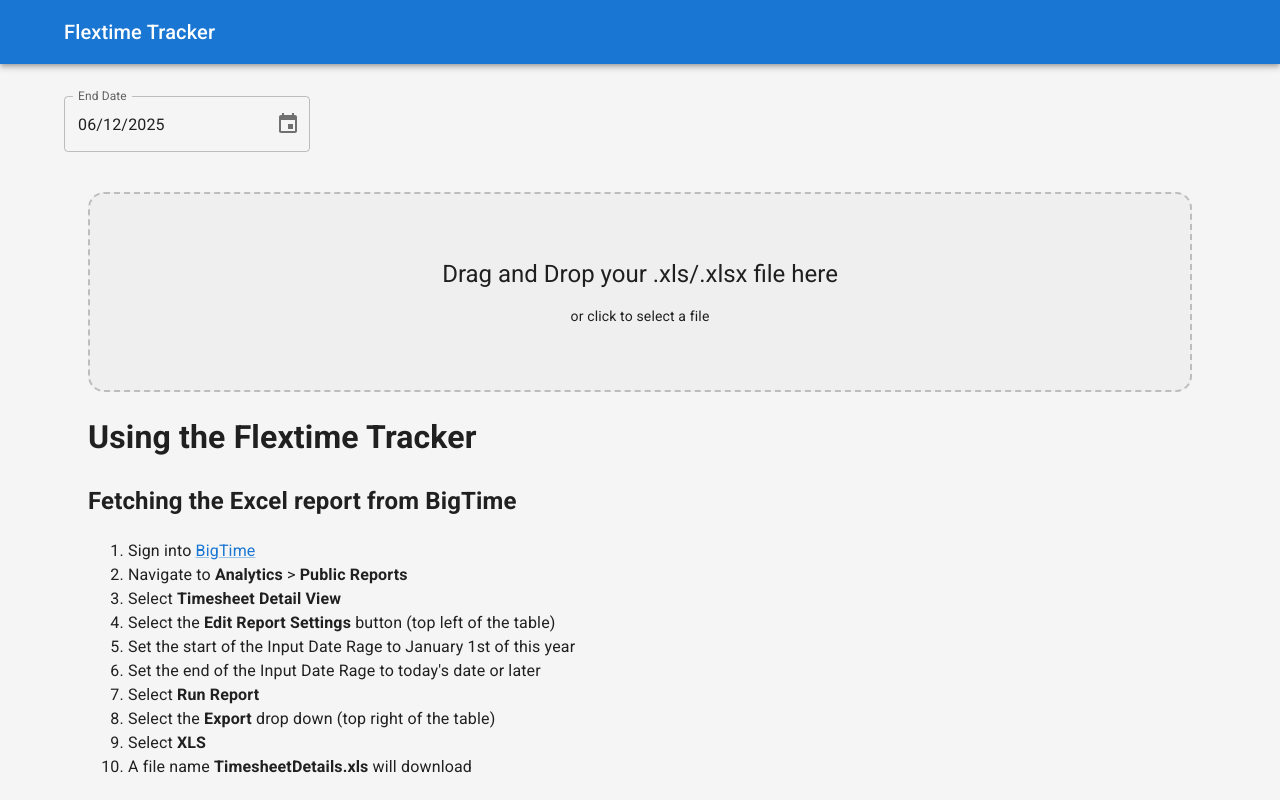
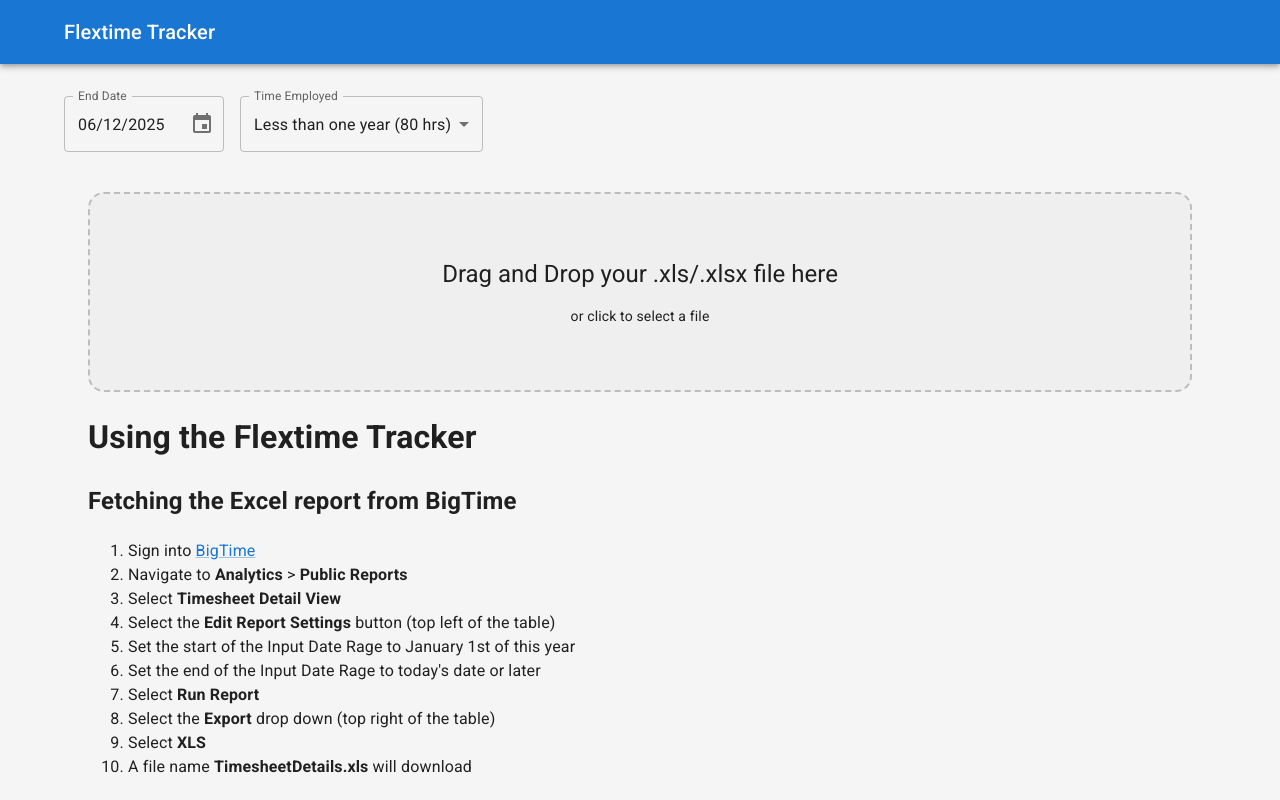
Before and after one commit to dlennox24/flextime-tracker, a React (Vite) app: page / in a window 1280 px wide. Shown: the top 800 px of the page. Built offline with nearby package versions, Linux system fonts and the light colour scheme; some icons are missing.

Commit message:
added Time Employed

```diff
--- a/src/components/EndDateSelector.tsx
+++ b/src/components/EndDateSelector.tsx
@@ -1,14 +1,18 @@
+import { FormControl, InputLabel, MenuItem, Select, Stack } from '@mui/material';
 import { DatePicker } from '@mui/x-date-pickers/DatePicker';
 import { Dayjs } from 'dayjs';
-import { useStore } from '../store/zustand';
+import { smtoLimitOptions, SmtoLimitOption, useStore } from '../store/zustand';
 
 export default function EndDateSelector() {
   const endDate = useStore((s) => s.endDate);
   const handleUpdateEndDate = useStore((s) => s.updateEndDate);
+  const smtoLimitOption = useStore((s) => s.smtoLimitOption);
+  const handleUpdateSmtoLimitOption = useStore((s) => s.updateSmtoLimitOption);
 
   return (
+    <Stack direction={{ xs: 'column', sm: 'row' }} spacing={2} sx={{ mb: 2 }}>
       <DatePicker
-      sx={{ mb: 2 }}
+        sx={{ flex: 1, maxWidth: 160 }}
         label="End Date"
         value={endDate}
         onChange={(newValue: Dayjs | null) => {
@@ -17,5 +21,21 @@ export default function EndDateSelector() {
           }
         }}
       />
+      <FormControl sx={{ minWidth: 240 }}>
+        <InputLabel id="smto-limit-label">Time Employed</InputLabel>
+        <Select
+          labelId="smto-limit-label"
+          label="Time Employed"
+          value={smtoLimitOption}
+          onChange={(event) =>
+            handleUpdateSmtoLimitOption(event.target.value as SmtoLimitOption)
+          }
+        >
+          {smtoLimitOptions.map(({ label, value, hours }) => (
+            <MenuItem key={value} value={value}>{`${label} (${hours} hrs)`}</MenuItem>
+          ))}
+        </Select>
+      </FormControl>
+    </Stack>
   );
 }
--- a/src/components/EnhancedDateCalendar.tsx
+++ b/src/components/EnhancedDateCalendar.tsx
@@ -17,7 +17,7 @@ import { PickersDay, PickersDayProps } from '@mui/x-date-pickers/PickersDay';
 import dayjs, { Dayjs } from 'dayjs';
 import * as React from 'react';
 import { useStore } from '../store/zustand';
-import { DailySum, MonthlySum, SMTO_ANNUAL_LIMIT_HOURS } from '../utils/parseTimeData';
+import { DailySum, MonthlySum } from '../utils/parseTimeData';
 
 type ChipColor = ChipProps['color'];
 
@@ -264,9 +264,10 @@ export default function EnhancedDateCalendar({
 }: EnhancedDateCalendarProps) {
   const theme = useTheme();
   const endDate = useStore((s) => s.endDate);
+  const smtoAnnualLimit = useStore((s) => s.smtoAnnualLimitHours);
   const entryMap = React.useMemo(() => getEntryMap(entries), [entries]);
-  const { flextimeAccrued, flextimeUsed, vacationTimeUsed, flextimeYTD, vacationTimeRemaining } =
-    summary;
+  const { flextimeAccrued, flextimeUsed, vacationTimeUsed, flextimeYTD, vacationTimeYTD } = summary;
+  const vacationTimeRemaining = Math.max(smtoAnnualLimit - vacationTimeYTD, 0);
   const smtoRemainingColor = React.useMemo<PaletteColor>(() => {
     const lighterMain = lighten(theme.palette.secondary.main, 0.3);
     return {
@@ -302,7 +303,7 @@ export default function EnhancedDateCalendar({
       primaryText: `${vacationTimeRemaining} hour${
         Math.abs(vacationTimeRemaining) === 1 ? '' : 's'
       }`,
-      secondaryText: `SMTO Time Remaining (Annual cap ${SMTO_ANNUAL_LIMIT_HOURS} hrs)`,
+      secondaryText: `SMTO Time Remaining (Annual cap ${smtoAnnualLimit} hrs)`,
       color: smtoRemainingColor,
     },
   ];
--- a/src/components/TrackerRows.tsx
+++ b/src/components/TrackerRows.tsx
@@ -12,6 +12,7 @@ import { lighten, useTheme } from '@mui/material/styles';
 import dayjs from 'dayjs';
 import MdxInstructions from '../content/instructions.mdx';
 import mdxComponents from '../utils/mdxComponents';
+import { useStore } from '../store/zustand';
 import { MonthGroup } from '../utils/parseTimeData';
 import EnhancedDateCalendar from './EnhancedDateCalendar';
 import ExcelUploader from './ExcelUploader';
@@ -30,6 +31,7 @@ export default function TrackerRows({
   setIsLoading: (isLoading: boolean) => void;
 }) {
   const theme = useTheme();
+  const smtoAnnualLimit = useStore((s) => s.smtoAnnualLimitHours);
   return (
     <Box sx={{ width: '100%' }}>
       <Collapse in={!isDataParsed && !isLoading}>
@@ -40,7 +42,8 @@ export default function TrackerRows({
       </Collapse>
       <Collapse in={isDataParsed && !isLoading}>
         {data.map(({ month, entries, summary }, i) => {
-          const { flextimeYTD, vacationTimeRemaining } = summary;
+          const { flextimeYTD, vacationTimeYTD } = summary;
+          const vacationTimeRemaining = Math.max(smtoAnnualLimit - vacationTimeYTD, 0);
           const smtoRemainingColor = lighten(theme.palette.secondary.main, 0.3);
           const headerMetrics = [
             {
--- a/src/store/zustand.ts
+++ b/src/store/zustand.ts
@@ -1,25 +1,49 @@
 import dayjs, { Dayjs } from 'dayjs';
 import { create } from 'zustand';
 import { DaysOfWeekType_ddd } from '../types/Date';
+
+export type SmtoLimitOption = 'less-than-one-year' | 'more-than-one-year';
+
+const smtoLimitHoursByOption: Record<SmtoLimitOption, number> = {
+  'less-than-one-year': 80,
+  'more-than-one-year': 168,
+};
 
 export type StoreValuesType = {
   workdayHours: number;
   weekends: DaysOfWeekType_ddd[];
   endDate: Dayjs;
+  smtoLimitOption: SmtoLimitOption;
+  smtoAnnualLimitHours: number;
 };
 
 export type StoreFunctionsType = {
   resetEndDate: () => void;
   updateEndDate: (endDate: Dayjs) => void;
+  updateSmtoLimitOption: (option: SmtoLimitOption) => void;
 };
 
 export type StoreType = StoreValuesType & StoreFunctionsType;
 
 const currentDate = dayjs();
+const defaultSmtoOption: SmtoLimitOption = 'less-than-one-year';
+
 export const useStore = create<StoreType>((set) => ({
   workdayHours: 8,
   weekends: ['Sat', 'Sun'],
   endDate: currentDate,
+  smtoLimitOption: defaultSmtoOption,
+  smtoAnnualLimitHours: smtoLimitHoursByOption[defaultSmtoOption],
   resetEndDate: () => set({ endDate: currentDate }),
   updateEndDate: (endDate: Dayjs) => set({ endDate }),
+  updateSmtoLimitOption: (option: SmtoLimitOption) =>
+    set({
+      smtoLimitOption: option,
+      smtoAnnualLimitHours: smtoLimitHoursByOption[option],
+    }),
 }));
+
+export const smtoLimitOptions = [
+  { label: 'Less than one year', value: 'less-than-one-year' as const, hours: 80 },
+  { label: 'More than one year', value: 'more-than-one-year' as const, hours: 168 },
+];
--- a/src/utils/parseTimeData.ts
+++ b/src/utils/parseTimeData.ts
@@ -5,8 +5,6 @@ import { StoreValuesType } from '../store/zustand';
 import { DaysOfWeekType_ddd } from '../types/Date';
 
 dayjs.extend(isSameOrBefore);
-
-export const SMTO_ANNUAL_LIMIT_HOURS = 160;
 
 export interface TypeTimeEntry {
   id: number;
@@ -37,7 +35,7 @@ export interface MonthlySum {
   flextimeUsed: number;
   flextimeYTD: number;
   vacationTimeUsed: number;
-  vacationTimeRemaining: number;
+  vacationTimeYTD: number;
 }
 
 export function sumMonthlyTime(dailySums: DailySum[], store: StoreValuesType): MonthlySum[] {
@@ -56,7 +54,7 @@ export function sumMonthlyTime(dailySums: DailySum[], store: StoreValuesType): M
         flextimeUsed: 0,
         flextimeYTD: 0, // temporary, will be calculated after sorting
         vacationTimeUsed: 0,
-        vacationTimeRemaining: SMTO_ANNUAL_LIMIT_HOURS,
+        vacationTimeYTD: 0,
       });
     }
 
@@ -91,7 +89,7 @@ export function sumMonthlyTime(dailySums: DailySum[], store: StoreValuesType): M
 
     const prevVacationUsed = vacationUsedByYear.get(year) ?? 0;
     const newVacationUsed = prevVacationUsed + month.vacationTimeUsed;
-    month.vacationTimeRemaining = Math.max(SMTO_ANNUAL_LIMIT_HOURS - newVacationUsed, 0);
+    month.vacationTimeYTD = newVacationUsed;
     vacationUsedByYear.set(year, newVacationUsed);
   }
 
@@ -200,7 +198,7 @@ function groupEntriesByMonthDesc(entries: DailySum[], store: StoreValuesType): M
         flextimeUsed: 0,
         vacationTimeUsed: 0,
         flextimeYTD: 0,
-        vacationTimeRemaining: SMTO_ANNUAL_LIMIT_HOURS,
+        vacationTimeYTD: 0,
       },
     });
   }
```
Lines whose indentation alone changed are shown as unchanged.
